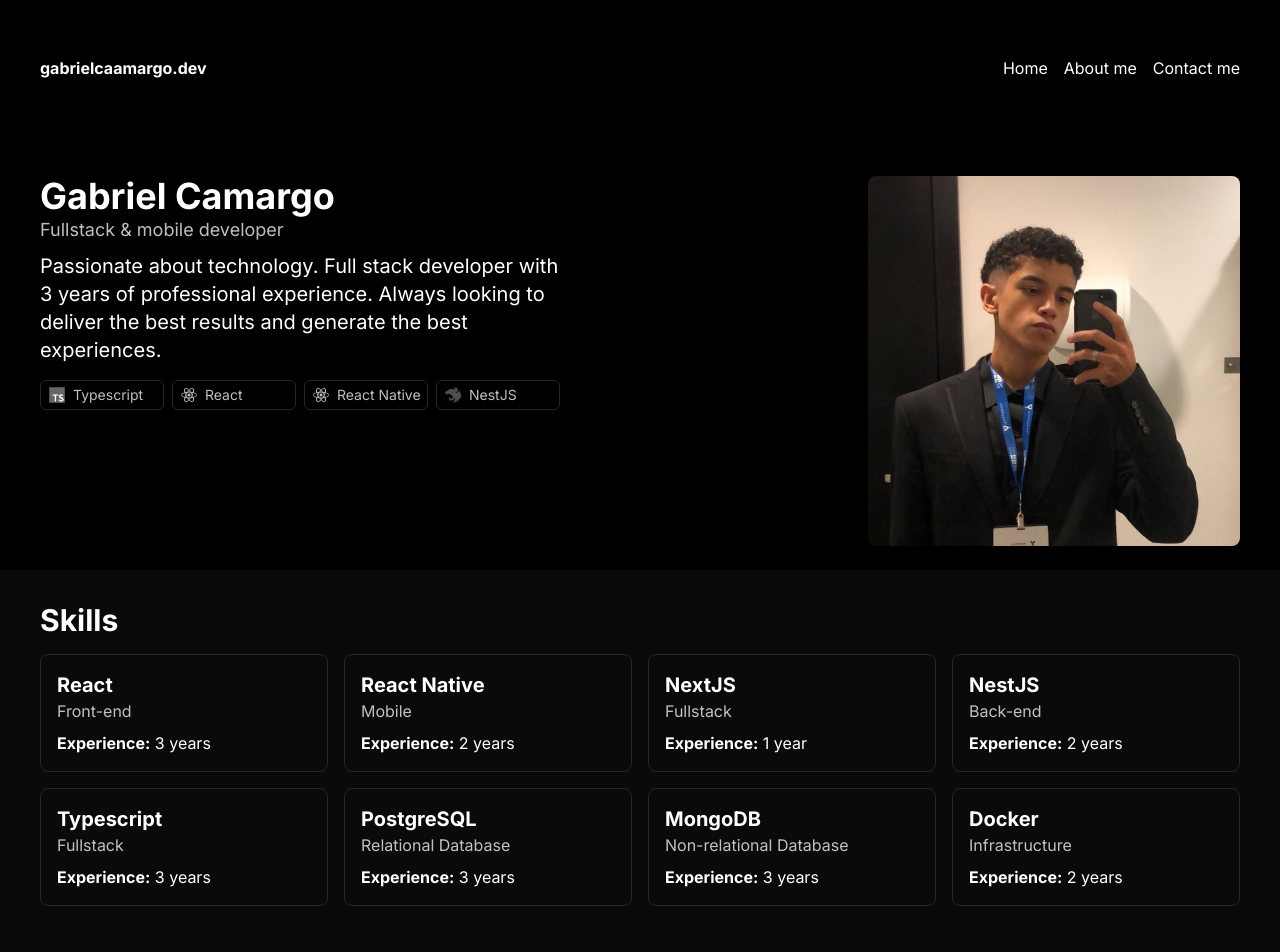
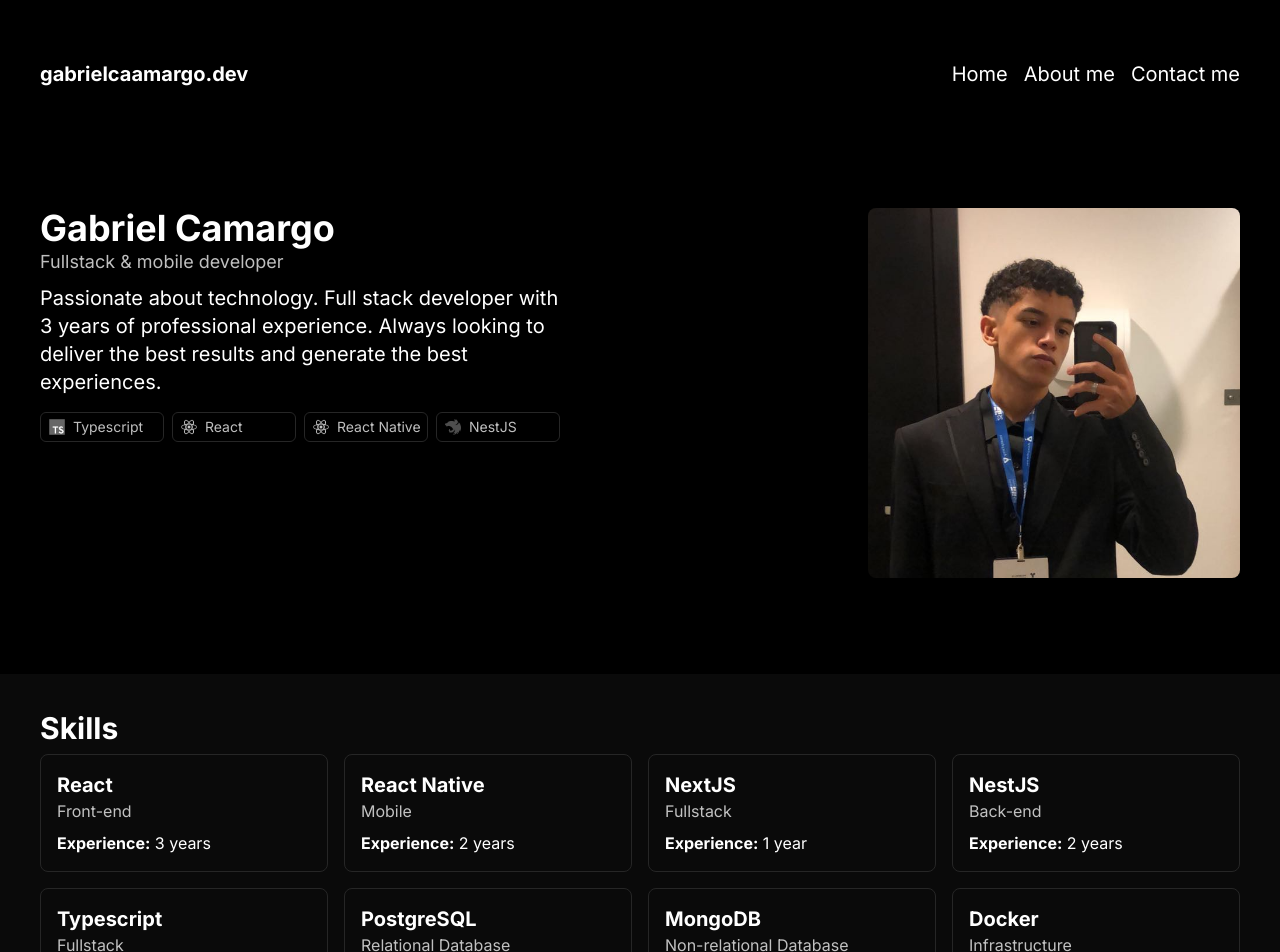
Before and after one commit to gabrielcaamargo/gabrielcaamargo.dev, a Next.js app: page / in a window 1280 px wide. Shown: the top 952 px of the page. Before the commit the page ends 906 px from the top, so only its background shows below. Built offline with nearby package versions, Linux system fonts and the light colour scheme.

Commit message:
feat: create template root and template content to reuse css as maximum as possible

```diff
--- a/src/app/page.tsx
+++ b/src/app/page.tsx
@@ -10,24 +10,23 @@ export const metadata: Metadata = {
   title: "Gabriel Camargo | Home",
 };
 
-
 export default function Home() {
   return (
     <main>
-      <section className="bg-black px-8 py-6 max-md:px-6">
-        <Template.Root>
+      <Template.Root className="bg-black max-md:px-6 pb-24">
+        <Template.Content>
           <Header />
           <div className="mt-24 grid grid-cols-2 gap-10 animate-[show_1.5s_linear_1] antialiased justify-between max-md:grid-cols-1">
             <Introduction.Text />
             <Introduction.Image />
           </div>
+        </Template.Content>
       </Template.Root>
-      </section>
 
-      <Template.Root>
-        <strong className="text-3xl">Skills</strong>
-
-        <div className="grid grid-cols-4 gap-4 mt-4 max-md:grid-cols-2 max-sm:grid-cols-1">
+      <Template.Root hasBorder>
+        <Template.Content>
+          <Template.Title>Skills</Template.Title>
+          <div className="grid grid-cols-4 gap-4 max-md:grid-cols-2 max-sm:grid-cols-1">
             {skills.map(skill => (
               <Card.Content
                 key={skill.id}
@@ -37,6 +36,13 @@ export default function Home() {
               />
             ))}
           </div>
+        </Template.Content>
+      </Template.Root>
+
+      <Template.Root>
+        <Template.Content>
+          <Template.Title>Professional Experience</Template.Title>
+        </Template.Content>
       </Template.Root>
     </main>
   )
--- a/src/components/Header.tsx
+++ b/src/components/Header.tsx
@@ -3,9 +3,9 @@ import { Menu } from "./Menu";
 
 export function Header() {
   return (
-    <header className="w-full flex items-center justify-between">
+    <header className="w-full flex items-center justify-between py-6">
       <Link href='/'>
-        <strong>gabrielcaamargo.dev</strong>
+        <strong className="text-xl">gabrielcaamargo.dev</strong>
       </Link>
 
       <Menu.Desktop />
--- a/src/components/Menu/MenuDesktop.tsx
+++ b/src/components/Menu/MenuDesktop.tsx
@@ -5,13 +5,13 @@ export function MenuDesktop() {
     <nav className="max-md:hidden">
       <ul className="flex items-center gap-4">
         <li className="text-nowrap ease-in hover:opacity-75 duration-100">
-          <Link href='/'>Home</Link>
+          <Link href='/' className="text-xl">Home</Link>
         </li>
         <li className="text-nowrap ease-in hover:opacity-75 duration-100">
-          <Link href='/'>About me</Link>
+          <Link href='/' className="text-xl">About me</Link>
         </li>
         <li className="text-nowrap ease-in hover:opacity-75 duration-100">
-          <Link href='/'>Contact me</Link>
+          <Link href='/' className="text-xl">Contact me</Link>
         </li>
       </ul>
     </nav>
--- /dev/null
+++ b/src/components/Template/TemplateContent.tsx
@@ -0,0 +1,14 @@
+'use client'
+import { ComponentProps } from "react";
+
+interface ITemplateContentProps extends ComponentProps<'div'>{
+  children: React.ReactNode,
+}
+
+export function TemplateContent({ children }: ITemplateContentProps) {
+  return (
+    <section className='max-w-[1200px] mx-auto max-lg:px-6'>
+      {children}
+    </section>
+  )
+}
--- a/src/components/Template/TemplateRoot.tsx
+++ b/src/components/Template/TemplateRoot.tsx
@@ -1,13 +1,12 @@
-'use client'
-import { ComponentProps } from "react";
-
-interface ITemplateRootProps extends ComponentProps<'div'>{
+interface ITemplateRootProps {
+  hasBorder?: boolean
   children: React.ReactNode,
+  className?: string
 }
 
-export function TemplateRoot({ children }: ITemplateRootProps) {
+export function TemplateRoot({ hasBorder = false, children, className }: ITemplateRootProps) {
   return (
-    <section className='max-w-[1200px] mx-auto mt-8 max-lg:px-6'>
+    <section className={`py-9 ${hasBorder && 'border-b'} ${className}`}>
       {children}
     </section>
   )
--- /dev/null
+++ b/src/components/Template/TemplateTitle.tsx
@@ -0,0 +1,7 @@
+interface ITemplateTitleProps {
+  children: React.ReactNode
+}
+
+export function TemplateTitle({ children }: ITemplateTitleProps) {
+  return <strong className="text-3xl mb-2 block">{children}</strong>
+}
--- a/src/components/Template/index.ts
+++ b/src/components/Template/index.ts
@@ -1,5 +1,9 @@
+import { TemplateContent } from "./TemplateContent";
 import { TemplateRoot } from "./TemplateRoot";
+import { TemplateTitle } from "./TemplateTitle";
 
 export const Template = {
-  Root: TemplateRoot
+  Root: TemplateRoot,
+  Content: TemplateContent,
+  Title: TemplateTitle
 }
```
Lines whose indentation alone changed are shown as unchanged.
